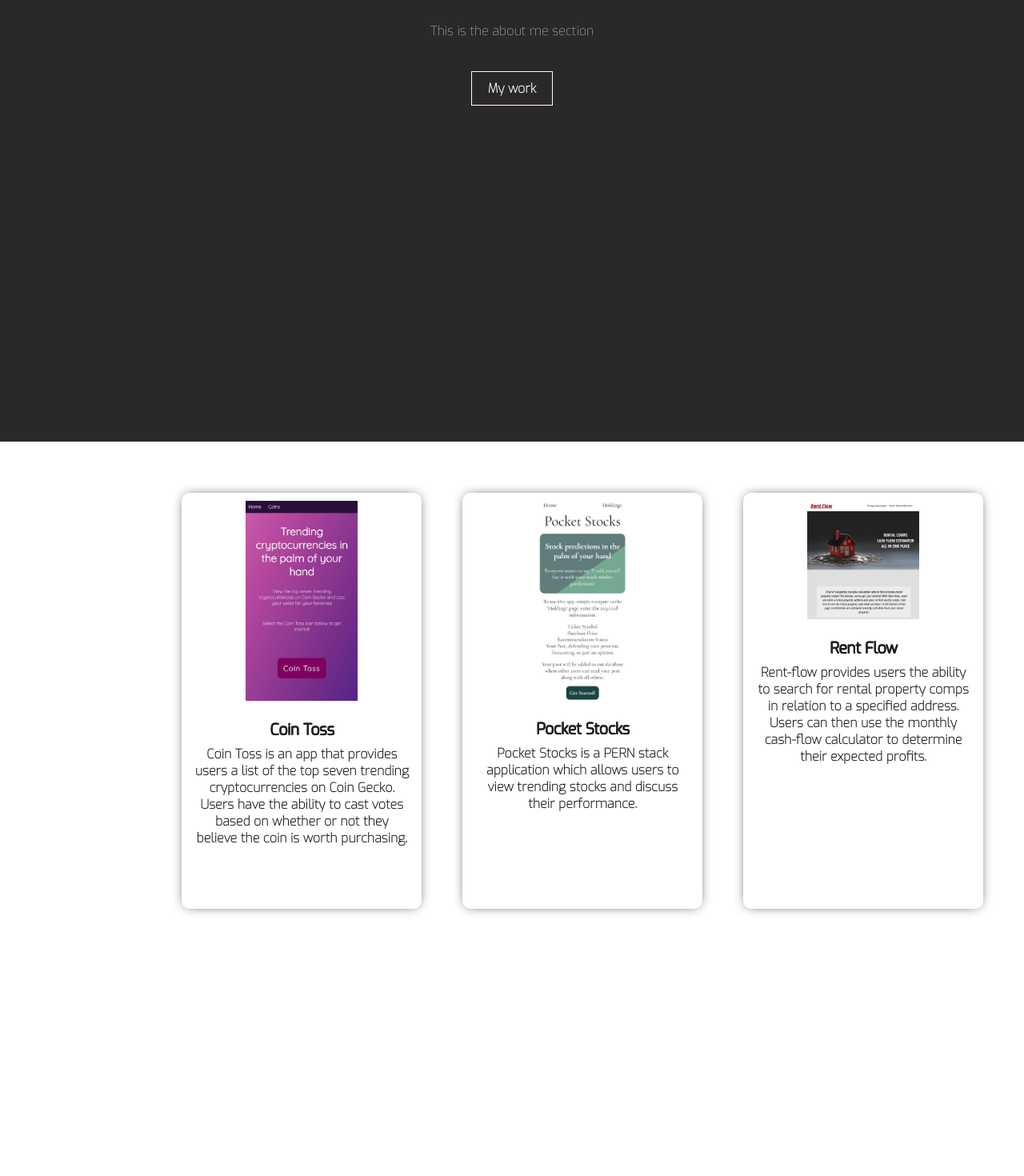
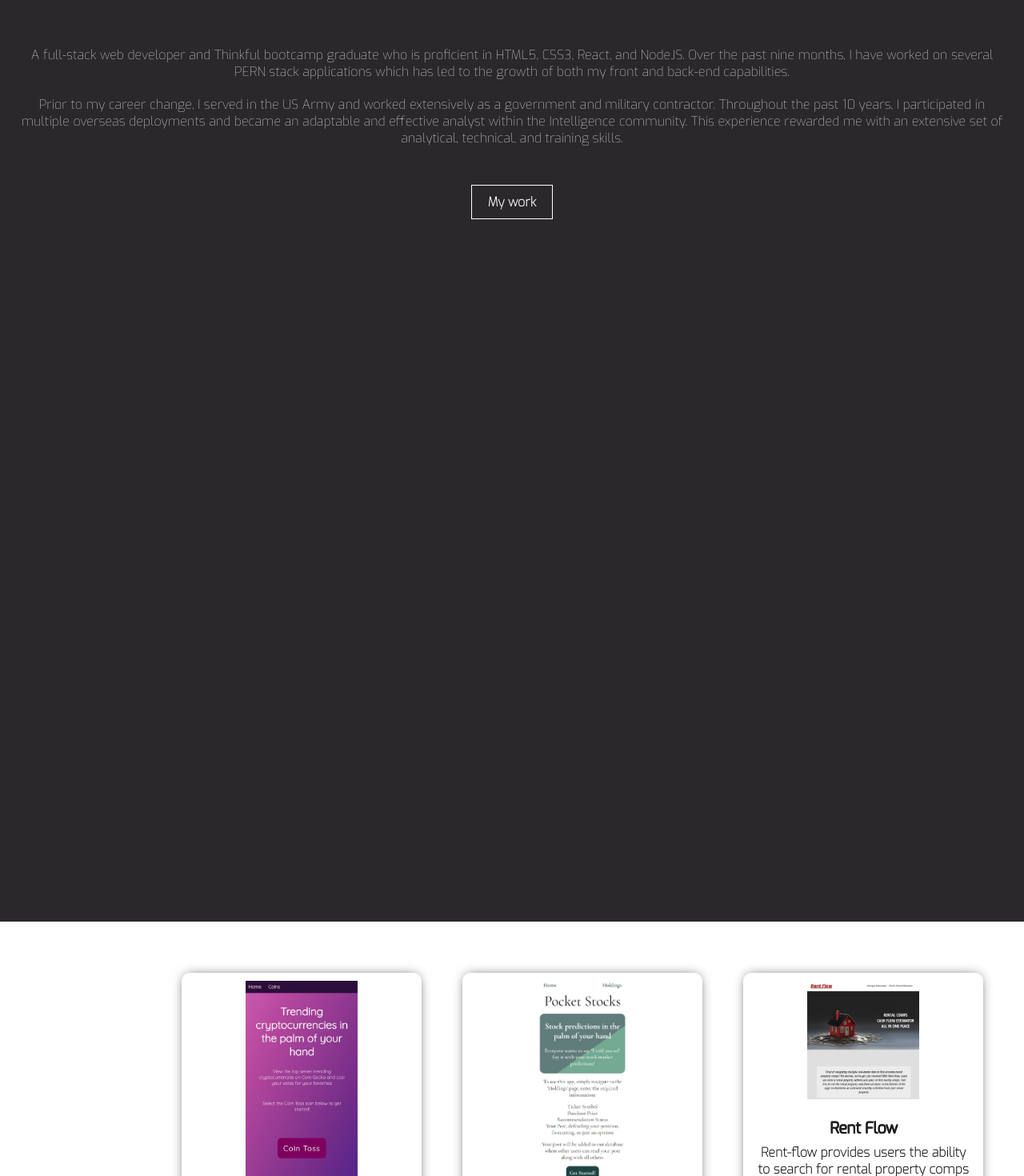
Before and after one commit to dvanpelt-hub/my-portfolio, a React (Create React App) app: page / in a window 1280 px wide. Shown: the part 1120-2590 px from the top of the page at 80% size. Built offline with nearby package versions, Linux system fonts and the light colour scheme.

Commit message:
First iteration of Contact page and footer with links

```diff
--- a/src/App/App.css
+++ b/src/App/App.css
@@ -1,19 +1,3 @@
-.contact-container {
-  height: 50vh;
-  text-align: center;
-  margin: 3rem;
-}
-
-footer h3 {
-  color: white;
-  padding-top: 1.5rem;
-  padding-bottom: 1.5rem;
-  position: relative;
-  font-size: 20px;
-  text-align: center;
-  background-color: rgb(27, 6, 23);
-}
-
 .projects-cards {
   margin-top: 2rem;
   padding-top: 2rem;
--- a/src/App/App.js
+++ b/src/App/App.js
@@ -5,6 +5,7 @@ import Landing from "../components/Landing/Landing";
 import About from "../components/About/About";
 import Cards from "../components/Cards/Cards";
 import Contact from "../components/Contact/Contact";
+import Footer from "../components/Footer/Footer";
 import "./App.css";
 import CointTossMobile from "../snapshots/Landing_Page_Mobile.jpg";
 import PocketStocksMobile from "../snapshots/Pocket_Stocks_Mobile.JPG";
@@ -40,9 +41,7 @@ function App() {
       <section className="contact-container">
         <Contact />
       </section>
-      <footer>
-        <h3>Footer</h3>
-      </footer>
+      <Footer />
     </div>
   );
 }
--- a/src/components/About/About.css
+++ b/src/components/About/About.css
@@ -1,5 +1,5 @@
 .aboutContainer {
-  height: 100vh;
+  height: 175vh;
   padding: 20px;
   background-color: rgb(43, 40, 43);
 }
@@ -22,6 +22,10 @@
   text-align: center;
 }
 
+.aboutInfo p {
+  margin-bottom: 20px;
+}
+
 .profile {
   width: 270px;
   height: auto;
@@ -30,7 +34,7 @@
 .view-my-projects-btn-container {
   position: relative;
   text-align: center;
-  top: 10%;
+  top: 7%;
 }
 
 .view-my-projects-btn,
--- a/src/components/About/About.js
+++ b/src/components/About/About.js
@@ -16,7 +16,20 @@ export default function About() {
           />
         </div>
         <div className="aboutInfo">
-          <p>This is the about me section</p>
+          <p>
+            A full-stack web developer and Thinkful bootcamp graduate who is
+            proficient in HTML5, CSS3, React, and NodeJS. Over the past nine
+            months, I have worked on several PERN stack applications which has
+            led to the growth of both my front and back-end capabilities.
+          </p>
+          <p>
+            Prior to my career change, I served in the US Army and worked
+            extensively as a government and military contractor. Throughout the
+            past 10 years, I participated in multiple overseas deployments and
+            became an adaptable and effective analyst within the Intelligence
+            community. This experience rewarded me with an extensive set of
+            analytical, technical, and training skills.
+          </p>
         </div>
         <div className="view-my-projects-btn-container">
           <button className="view-my-projects-btn">
--- a/src/components/Cards/Cards.css
+++ b/src/components/Cards/Cards.css
@@ -9,7 +9,7 @@
   box-shadow: 0px 0px 15px -5px;
   transition: 0.4s;
   animation: ease-in;
-  margin-bottom: 30px;
+  margin-bottom: 40px;
   background-color: white;
   border-radius: 10px;
 }
--- a/src/components/Contact/Contact.css
+++ b/src/components/Contact/Contact.css
@@ -1,4 +1,18 @@
+.contact-container {
+  height: 55vh;
+  background-color: rgb(43, 40, 43);
+  padding: 40px;
+  text-align: center;
+}
+
 .contact-info p {
-  font-size: 20px;
+  font-size: 17px;
+  margin-bottom: 30px;
   color: white;
 }
+
+.contact-info h2 {
+  font-size: 24px;
+  color: white;
+  margin-bottom: 2rem;
+}
--- a/src/components/Contact/Contact.js
+++ b/src/components/Contact/Contact.js
@@ -4,11 +4,14 @@ import "./Contact.css";
 export default function Contact() {
   return (
     <div className="contact-info">
+      <h2>Contact Me</h2>
       <p>
-        Ex officia irure amet cillum enim eiusmod quis. Labore ad ipsum esse
-        dolor enim id qui in excepteur fugiat culpa. Ullamco in ipsum enim amet
-        ut. Ea consequat culpa quis Lorem ad sunt voluptate irure ullamco aute
-        ex.
+        If you saw something you like, please reach out to me via one of the
+        contact methods listed below.
+      </p>
+      <p>
+        If not, feel free to check back another time as I will update my
+        portfolio with bigger and better projects as I grow as a developer.
       </p>
     </div>
   );
--- /dev/null
+++ b/src/components/Footer/Footer.css
@@ -0,0 +1,33 @@
+.footer-container {
+  height: 30vh;
+  background-color: rgb(16, 18, 19);
+}
+
+footer h2 {
+  color: white;
+  text-align: center;
+  padding-top: 1rem;
+  padding-bottom: 0.5rem;
+  text-decoration: underline;
+}
+
+footer ul {
+  color: white;
+  padding: 0.5rem;
+  position: relative;
+  font-size: 14px;
+  text-align: center;
+}
+
+footer li {
+  text-decoration: none;
+  padding: 5px;
+}
+
+.footer-container a {
+  color: white;
+}
+
+.github:hover {
+  cursor: pointer;
+}
--- /dev/null
+++ b/src/components/Footer/Footer.js
@@ -0,0 +1,32 @@
+import React from "react";
+import "./Footer.css";
+
+export default function Footer() {
+  return (
+    <div className="footer-container">
+      <footer>
+        <h2>Links:</h2>
+        <ul>
+          <li>
+            <a href="https://github.com/dvanpelt-hub" className="github">
+              Github
+            </a>
+          </li>
+          <li>
+            <a
+              href="https://www.linkedin.com/in/daniel-vanpelt"
+              className="linkedin"
+            >
+              LinkedIn
+            </a>
+          </li>
+          <li>
+            <a href="mailto:vanpeltdh1@gmail.com" className="email">
+              Gmail
+            </a>
+          </li>
+        </ul>
+      </footer>
+    </div>
+  );
+}
```
Also changed, not shown: 1 other file (tests, documents, lock files or other folders).
